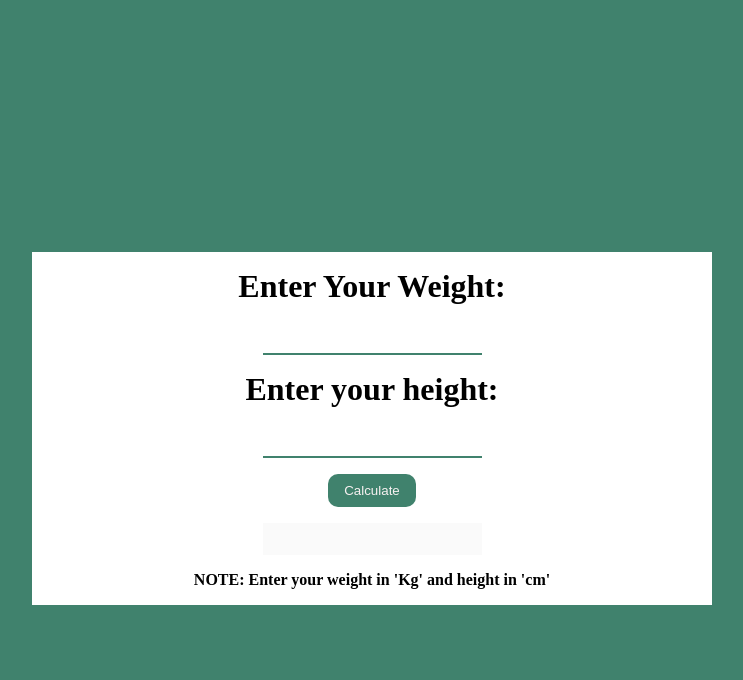
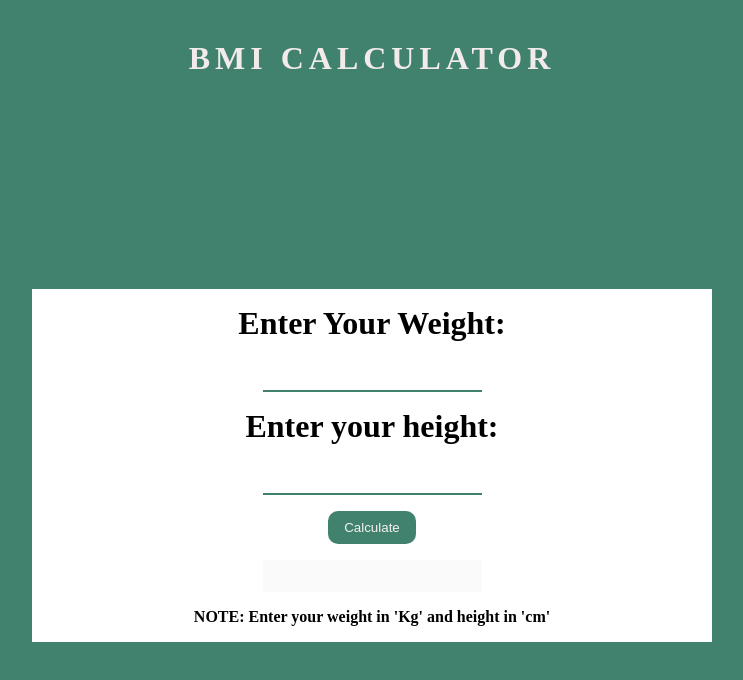
Before and after one commit to TarunN05/Bmi-calculator, a plain HTML site: page index.html in a window 1280 px wide. Shown: the whole page, without its empty margins (268-1011 px from the left). Drawn offline with Linux system fonts and the light colour scheme.

Commit message:
Adding Bmi heading

```diff
--- a/index.html
+++ b/index.html
@@ -8,6 +8,9 @@
     <title>Document</title>
 </head>
 <body>
+
+    <h1>Bmi Calculator</h1>
+
 
 <div class="container">
     <label for="weigh-input">Enter Your Weight:</label>
--- a/style.css
+++ b/style.css
@@ -9,6 +9,16 @@
 
 body{
    background-image: linear-gradient(120deg, #40826d, #40826d);
+}
+
+h1{
+    text-align: center;
+    position: relative;
+    top:40px;
+    color: rgb(243, 235, 235);
+    text-transform: uppercase;
+    letter-spacing: 5px;
+    font-weight: bold;
 }
 .container{
    display: flex;
@@ -63,7 +73,8 @@ body{
        margin: 20px 23px;
        top: 120px;
    }
-   .container label{
+   /* .container label{
        font-size: 1rem;
    }
+} */
 }
```
